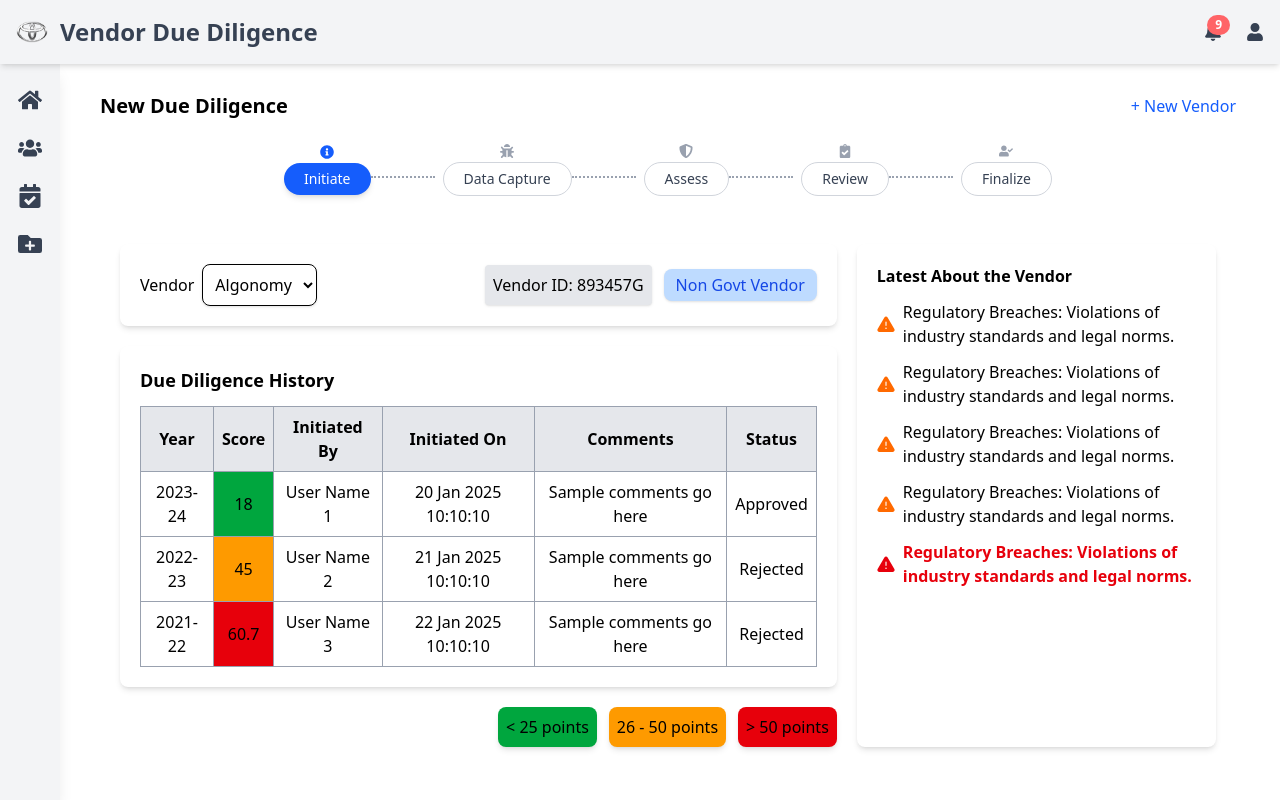
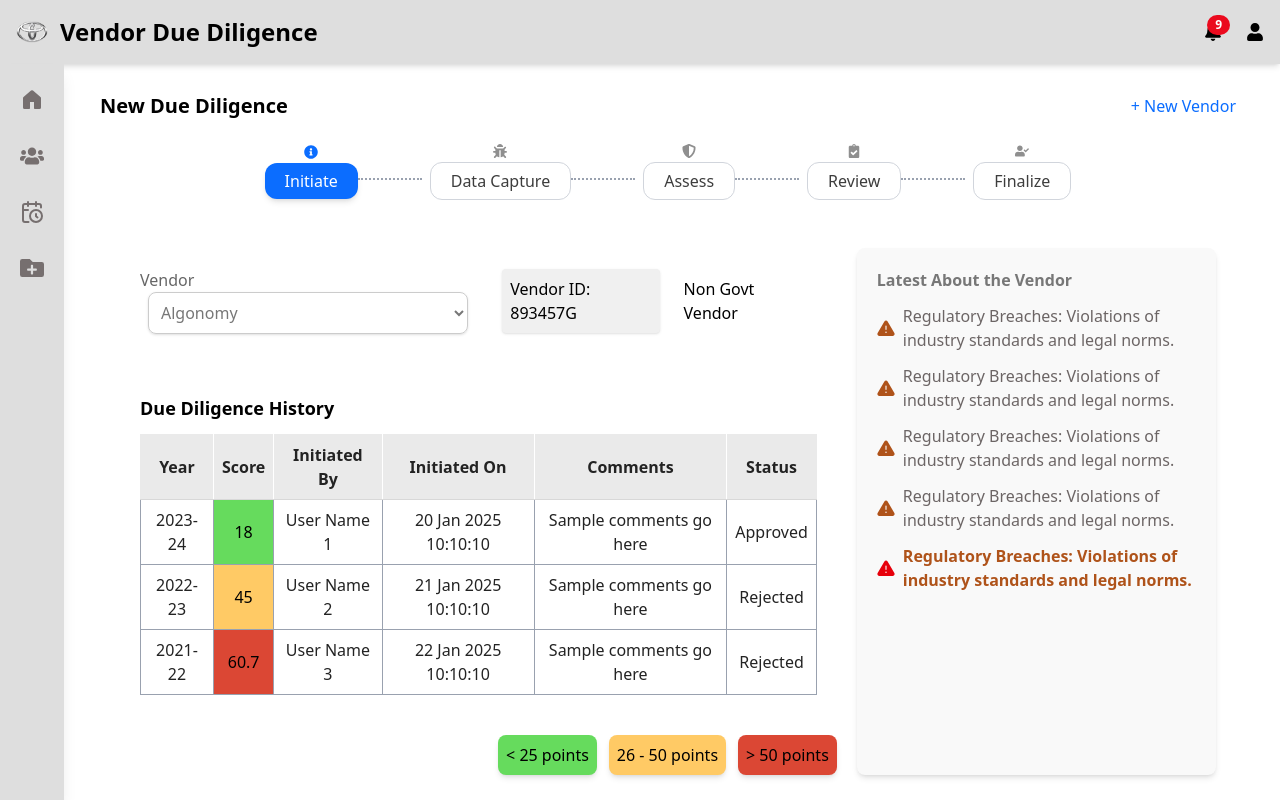
Before and after one commit to AkashKankara/vdd, a Next.js app: page /new-due-diligence in a window 1280 px wide. Built offline with nearby package versions, Linux system fonts and the light colour scheme.

Commit message:
Color Theory Updated

```diff
--- /dev/null
+++ b/src/components/AlertBox.tsx
@@ -0,0 +1,65 @@
+"use client";
+
+import React from "react";
+import { Box, Typography, Paper, List, ListItem, ListItemIcon, ListItemText, Divider, Link } from "@mui/material";
+import WarningAmberIcon from "@mui/icons-material/WarningAmber";
+import ErrorIcon from "@mui/icons-material/Error";
+
+const alerts = [
+  {
+    type: "warning",
+    message: "Upcoming Due Diligence: Due diligence for xyz vendor is scheduled for 28 Jan 25. 10:10:10",
+    timestamp: "28 Jan 25. 10:10:10",
+  },
+  {
+    type: "error",
+    message: "Scheduling Failed: Unable to schedule due diligence for ABC Corporation. Please try again later.",
+    timestamp: "28 Jan 25. 10:10:10",
+  },
+  {
+    type: "error",
+    message: "Scheduling Failed: Unable to schedule due diligence for ABC Corporation. Please try again later.",
+    timestamp: "28 Jan 25. 10:10:10",
+  },
+];
+
+const AlertBox = () => {
+  return (
+    <Paper elevation={2} sx={{ p: 2, borderRadius: 2, backgroundColor: "#F5F5F5" }}>
+      <Typography variant="h6" sx={{ fontWeight: "bold", mb: 1 }}>
+        Alerts <Typography component="span">({alerts.length})</Typography>
+      </Typography>
+
+      <List>
+        {alerts.map((alert, index) => (
+          <React.Fragment key={index}>
+            <ListItem alignItems="flex-start">
+              <ListItemIcon>
+                {alert.type === "warning" ? (
+                  <WarningAmberIcon sx={{ color: "#FFA000" }} />
+                ) : (
+                  <ErrorIcon sx={{ color: "#D32F2F" }} />
+                )}
+              </ListItemIcon>
+              <ListItemText
+                primary={alert.message}
+                secondary={alert.timestamp}
+                primaryTypographyProps={{ fontSize: "14px" }}
+                secondaryTypographyProps={{ textAlign: "right", fontSize: "12px", color: "gray" }}
+              />
+            </ListItem>
+            {index < alerts.length - 1 && <Divider />}
+          </React.Fragment>
+        ))}
+      </List>
+
+      <Box sx={{ textAlign: "right", mt: 1 }}>
+        <Link href="#" sx={{ fontSize: "14px", color: "blue", textDecoration: "none", fontWeight: "bold" }}>
+          More
+        </Link>
+      </Box>
+    </Paper>
+  );
+};
+
+export default AlertBox;
--- a/src/components/Header.tsx
+++ b/src/components/Header.tsx
@@ -5,18 +5,18 @@ import { FaBell, FaUser } from "react-icons/fa";
 import logo from "../app/toyota_logo.png";
 const Header: React.FC = () => {
   return (
-    <div className="fixed top-0 left-0 right-0 bg-gray-100 p-4 shadow-md text-gray-700 flex items-center justify-between z-50">
+    <div className="fixed top-0 left-0 right-0 h-16 bg-[#DEDEDE] p-4 shadow-md text-[#000000] flex items-center justify-between z-50">
       {/* Left - Logo and Title */}
       <div className="flex items-center space-x-3">
         <Image src={logo} alt="Logo" width={32} height={32} />
-        <h1 className="text-2xl font-bold">Vendor Due Diligence</h1>
+        <h1 className="text-2xl font-semibold">Vendor Due Diligence</h1>
       </div>
 
       {/* Right - Icons */}
       <div className="flex items-center space-x-6">
         <div className="relative cursor-pointer">
           <FaBell className="text-lg" />
-          <span className="absolute -top-2 -right-2 bg-red-400 text-white text-xs font-bold px-2 py-0.5 rounded-full">
+          <span className="absolute -top-2 -right-2 bg-[#EB0A1E] text-white text-xs font-bold px-2 py-0.5 rounded-full">
             9
           </span>
         </div>
--- a/src/components/Initiate.tsx
+++ b/src/components/Initiate.tsx
@@ -48,9 +48,9 @@ const vendors: Vendor[] = [
 ];
 
 const getScoreClass = (score: number) => {
-  if (score <= 25) return "bg-green-600 text-black";
-  if (score > 25 && score <= 50) return "bg-amber-500 text-black";
-  return "bg-red-600 text-black";
+  if (score <= 25) return "bg-[#66DB5D] text-black";
+  if (score > 25 && score <= 50) return "bg-[#FFCA65] text-black";
+  return "bg-[#DB4734] text-black";
 };
 
 const Initiate: React.FC = () => {
@@ -63,12 +63,12 @@ const Initiate: React.FC = () => {
         <div className="p-5 flex-grow overflow-auto">
           <div className="flex space-x-5">
             <div className="w-2/3">
-              <div className="bg-white p-5 shadow-md rounded-lg mb-5">
+              <div className="bg-[#FFFFFF] p-5 mb-5">
                 <div className="flex items-center justify-between">
                   <div>
-                    <label className="font-medium text-base">Vendor</label>
+                    <label className="font-medium text-base text-[#666666]">Vendor</label>
                     <select
-                      className="border p-2 ml-2 rounded-lg shadow-sm focus:ring focus:ring-blue-300"
+                      className="border border-[#CCCCCC] p-2 ml-2 w-xs rounded-lg shadow-sm focus:ring focus:ring-blue-300 text-[#777777]"
                       onChange={(e) => {
                         const selected = vendors.find((v) => v.name === e.target.value);
                         if (selected) setSelectedVendor(selected);
@@ -81,34 +81,34 @@ const Initiate: React.FC = () => {
                     </select>
                   </div>
                   <div className="flex items-center space-x-3">
-                    <span className="font-medium bg-gray-200 p-2 rounded shadow">Vendor ID: {selectedVendor.id}</span>
-                    <span className="bg-blue-200 text-blue-700 px-3 py-1 rounded-lg shadow">{selectedVendor.type}</span>
+                    <span className="font-medium bg-[#F0F0F0] p-2 rounded shadow">Vendor ID: {selectedVendor.id}</span>
+                    <span className="px-3 py-1 ">{selectedVendor.type}</span>
                   </div>
                 </div>
               </div>
-              <div className="bg-white p-5 shadow-md rounded-lg">
+              <div className="bg-white p-5">
                 <h2 className="text-lg font-semibold mb-3">Due Diligence History</h2>
                 <div className="overflow-x-auto">
                   <table className="w-full border border-gray-400 shadow-md rounded-lg">
                     <thead>
-                      <tr className="bg-gray-200 border border-gray-400">
-                        <th className="border border-gray-400 p-2">Year</th>
-                        <th className="border border-gray-400 p-2">Score</th>
-                        <th className="border border-gray-400 p-2">Initiated By</th>
-                        <th className="border border-gray-400 p-2">Initiated On</th>
-                        <th className="border border-gray-400 p-2">Comments</th>
-                        <th className="border border-gray-400 p-2">Status</th>
+                      <tr className="bg-[#EAEAEA] border">
+                        <th className="border border-[#EAEAEA] border-b-[#D8D8D8] border-r-white p-2 text-[#232323]">Year</th>
+                        <th className="border border-[#EAEAEA] border-b-[#D8D8D8] border-r-white p-2 text-[#232323]">Score</th>
+                        <th className="border border-[#EAEAEA] border-b-[#D8D8D8] border-r-white p-2 text-[#232323]">Initiated By</th>
+                        <th className="border border-[#EAEAEA] border-b-[#D8D8D8] border-r-white p-2 text-[#232323]">Initiated On</th>
+                        <th className="border border-[#EAEAEA] border-b-[#D8D8D8] border-r-white p-2 text-[#232323]">Comments</th>
+                        <th className="border border-[#EAEAEA] border-b-[#D8D8D8] p-2 text-[#232323]">Status</th>
                       </tr>
                     </thead>
                     <tbody>
                       {selectedVendor.history.map((entry, index) => (
                         <tr key={index} className="text-center bg-white hover:bg-gray-100 transition">
-                          <td className="border border-gray-400 p-2">{entry.year}</td>
-                          <td className={`border border-gray-400 p-2 ${getScoreClass(entry.score)}`}>{entry.score}</td>
-                          <td className="border border-gray-400 p-2">{entry.initiatedBy}</td>
-                          <td className="border border-gray-400 p-2">{entry.initiatedOn}</td>
-                          <td className="border border-gray-400 p-2">{entry.comments}</td>
-                          <td className="border border-gray-400 p-2">{entry.status}</td>
+                          <td className="border border-gray-400 p-2 text-[#232323]">{entry.year}</td>
+                          <td className={`border border-gray-400 p-2 text-[#232323] ${getScoreClass(entry.score)}`}>{entry.score}</td>
+                          <td className="border border-gray-400 p-2 text-[#232323]">{entry.initiatedBy}</td>
+                          <td className="border border-gray-400 p-2 text-[#232323]">{entry.initiatedOn}</td>
+                          <td className="border border-gray-400 p-2 text-[#232323]">{entry.comments}</td>
+                          <td className="border border-gray-400 p-2 text-[#232323]">{entry.status}</td>
                         </tr>
                       ))}
                     </tbody>
@@ -116,17 +116,17 @@ const Initiate: React.FC = () => {
                 </div>
               </div>
               <div className="flex justify-end space-x-3 mt-5">
-                <span className="bg-green-600 text-black p-2 rounded-lg shadow-md">&lt; 25 points</span>
-                <span className="bg-amber-500 text-black p-2 rounded-lg shadow-md">26 - 50 points</span>
-                <span className="bg-red-600 text-black p-2 rounded-lg shadow-md">&gt; 50 points</span>
+                <span className="bg-[#66DB5D] text-black p-2 rounded-lg shadow-md">&lt; 25 points</span>
+                <span className="bg-[#FFCA65] text-black p-2 rounded-lg shadow-md">26 - 50 points</span>
+                <span className="bg-[#DB4734] text-black p-2 rounded-lg shadow-md">&gt; 50 points</span>
               </div>
             </div>
-            <div className="w-1/3 bg-white p-5 shadow-md rounded-lg">
-              <h3 className="font-semibold text-base mb-2">Latest About the Vendor</h3>
+            <div className="w-1/3 bg-[#F9F9F9] p-5 shadow-md rounded-lg">
+              <h3 className="font-semibold text-base mb-2 text-[#777777]">Latest About the Vendor</h3>
               {selectedVendor.latestUpdates.map((update, index) => (
                 <div key={index} className="flex items-center space-x-2 mt-3">
-                  <span className={update.isCritical ? "text-red-600 text-lg" : "text-orange-500 text-lg"}><GoAlertFill /></span>
-                  <span className={update.isCritical ? "text-red-600 font-semibold" : ""}>{update.text}</span>
+                  <span className={update.isCritical ? "text-red-600 text-lg" : "text-[#AF531A] text-lg"}><GoAlertFill /></span>
+                  <span className={update.isCritical ? "text-[#AF531A] font-semibold" : "text-[#6C6565]"}>{update.text}</span>
                 </div>
               ))}
             </div>
--- a/src/components/Navbar.tsx
+++ b/src/components/Navbar.tsx
@@ -2,7 +2,9 @@
 
 import React, { JSX }  from "react";
 import { useRouter } from "next/navigation";
-import { FaHome, FaUsers, FaCalendarCheck, FaFolderPlus } from "react-icons/fa";
+import { GoHomeFill } from "react-icons/go";
+import { LuCalendarClock } from "react-icons/lu";
+import { FaUsers, FaFolderPlus } from "react-icons/fa";
 
 
 interface MenuItem {
@@ -12,9 +14,9 @@ interface MenuItem {
 }
 
 const menuItems: MenuItem[] = [
-  { icon: <FaHome />, name: "Dashboard", route: "/dashboard" },
+  { icon: <GoHomeFill />, name: "Dashboard", route: "/dashboard" },
   { icon: <FaUsers />, name: "Vendors", route: "/vendors" },
-  { icon: <FaCalendarCheck />, name: "Schedule Due Diligence", route: "/schedule-dd" },
+  { icon: <LuCalendarClock />, name: "Schedule Due Diligence", route: "/schedule-dd" },
   { icon: <FaFolderPlus />, name: "New Due Diligence", route: "/new-due-diligence" },
 ];
 
@@ -22,7 +24,7 @@ const Navbar: React.FC = () => {
   const router = useRouter();
 
   return (
-    <div className="fixed z-10 top-16 left-0 h-[calc(100vh-64px)] w-15 bg-gray-100 text-gray-700 flex flex-col items-center py-6 space-y-6 shadow-lg">
+    <div className="fixed w-16 z-50 top-16 left-0 h-[calc(100vh-64px)] bg-[#DEDEDE] text-[#766F6F] flex flex-col items-center py-6 space-y-8 shadow-lg">
       {menuItems.map((item, index) => (
         <div
           key={index}
--- a/src/components/StatusBar.tsx
+++ b/src/components/StatusBar.tsx
@@ -31,14 +31,14 @@ const StatusBar: React.FC<StatusBarProps> = ({ activeStep, setActiveStep }) => {
   return (
     <div>
       <div className="flex justify-between items-center px-5 py-3">
-        <h1 className="text-xl font-semibold">New Due Diligence</h1>
+        <h1 className="text-xl font-bold">New Due Diligence</h1>
         {activeStep === "Initiate" ? (
-          <button className="text-blue-600 font-medium hover:underline">+ New Vendor</button>
+          <button className="text-[#0B6DFF] font-medium hover:underline">+ New Vendor</button>
         ) : (
           <div className="text-base">
-            <span className="mr-2">Algonomy</span> |
-            <span className="ml-2 mr-2">Due Diligence ID: <strong>54647G</strong></span> |
-            <span className="ml-2">Non Govt</span>
+            <span className="mr-1">Algonomy</span>|
+            <span className="ml-1 mr-1">Due Diligence ID: <strong>54647G</strong></span>|
+            <span className="ml-1">Non Govt</span>
           </div>
         )}
       </div>
@@ -50,17 +50,17 @@ const StatusBar: React.FC<StatusBarProps> = ({ activeStep, setActiveStep }) => {
           return (
             <div key={index} className="flex items-center">
               <div className="flex flex-col items-center">
-                <div className={`p-1 rounded-full ${isActive ? "text-blue-600" : "text-gray-400"}`}>
+                <div className={`p-1 rounded-full ${isActive ? "text-[#0B6DFF]" : "text-[#8F8F8F]"}`}>
                   {step.icon}
                 </div>
                 <button
-                  className={`relative flex items-center px-5 py-1.5 text-sm font-medium rounded-full transition-all
-                    ${isActive ? "bg-blue-600 text-white shadow-md" :
-                      isCompleted ? "border border-green-600 text-green-600 bg-white" :
-                      "border border-gray-300 text-gray-700 bg-white"}`}
+                  className={`relative flex items-center px-5 py-1.5 text-md rounded-xl transition-all
+                    ${isActive ? "bg-[#0B6DFF] text-white shadow-md" :
+                      isCompleted ? "border border-[#1FA815] text-[#1FA815]" :
+                      "border border-gray-300 text-[#3D3D3D]"}`}
                   onClick={() => setActiveStep(step.name)}
                 >
-                  {isCompleted && <span className="text-green-600 mr-1"><IoCheckmark /></span>}
+                  {isCompleted && <span className="text-[#1FA815] mr-1"><IoCheckmark /></span>}
                   {step.name}
                 </button>
               </div>
```
Also changed, not shown: src/app/dashboard/page.tsx (+9 -3 lines), src/app/new-due-diligence/page.tsx (+14 -7 lines), src/charts/TopVendors.tsx (+4 -10 lines), src/charts/VendorStatus.tsx (+7 -7 lines), src/components/DataCapture.tsx (+17 -17 lines), src/charts/DepartmentRequest.tsx (line endings or trailing spaces).
